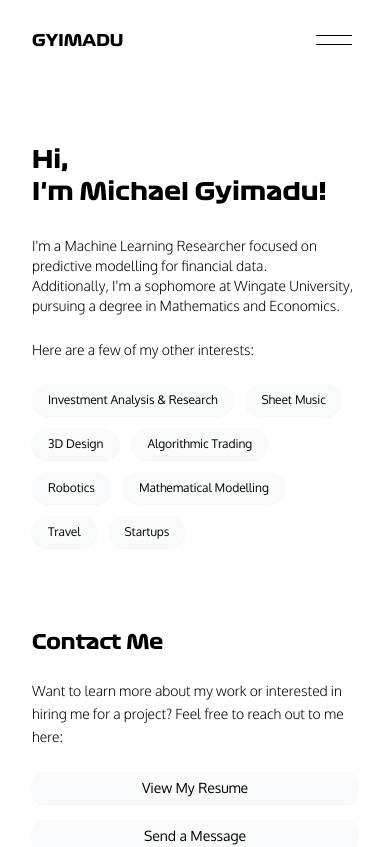
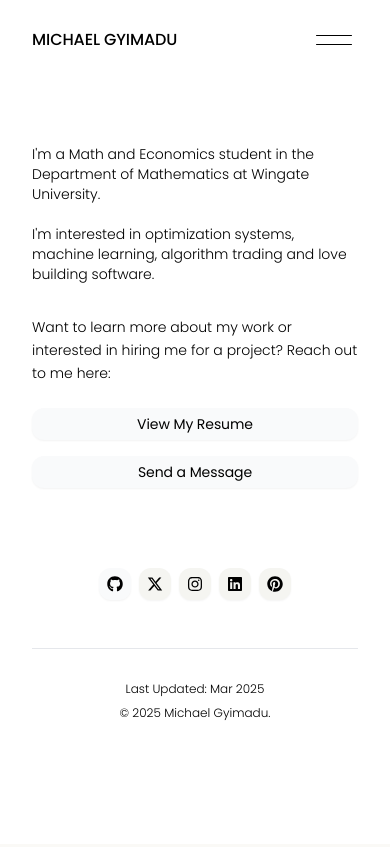
Before and after one commit to gyimadu/portfolio, a Next.js app: page / in a window 390 px wide. Shown: the top 847 px of the page. Built offline with nearby package versions, Linux system fonts and the light colour scheme.

Commit message:
revamped the page, changed hero info to something simple; hide header navigation menu on both mobile on desktop; removed contact and publication sections on homepage

```diff
--- a/src/app/contact/page.tsx
+++ b/src/app/contact/page.tsx
@@ -8,12 +8,12 @@ export default function Contact() {
   return (
     <div className="min-h-screen bg-white">
       <Header />
-      <main className="max-w-4xl mx-auto px-8 sm:px-4 py-16">
+      <main className="max-w-3xl mx-auto px-8 sm:px-4 py-16">
         <section className="mb-20">
           <div className="flex flex-col lg:flex-row lg:gap-16 lg:items-start">
             {/* Left column - 20% */}
             <div className="mb-8 lg:mb-0 lg:w-1/4 lg:sticky lg:top-24">
-              <div className="font-medium font-f1 text-xl sm:text-2xl lg:text-2xl text-black">Get In Touch With Me!</div>
+              <div className="font-medium text-xl sm:text-2xl lg:text-2xl text-black">Get In Touch With Me!</div>
             </div>
 
             {/* Right column - 80% */}
--- a/src/app/layout.tsx
+++ b/src/app/layout.tsx
@@ -1,14 +1,21 @@
 import type { Metadata } from "next";
 import { Analytics } from "@vercel/analytics/react"
 import { Oxygen } from "next/font/google";
+import { Poppins } from "next/font/google";
 import "./globals.css";
 import localfont from 'next/font/local';
 
-{/*const poppins = Poppins({
+const poppins = Poppins({
   subsets: ["latin"],
   weight: ['300', '400', '500', '600', '700'],
   variable: '--font-poppins',
-})*/}
+})
+
+const montserrat = {
+  subsets: ["latin"],
+  weight: ["300", "400", "500", "600", "700"],
+  variable: "--font-montserrat"
+}
 
 const f1Atomic = localfont({
   src: './fonts/f1_atomic.woff2',
@@ -63,7 +70,7 @@ export default function RootLayout({
   children: React.ReactNode
 }) {
   return (
-    <html lang="en" className={`${f1Atomic.variable} ${oxygen.variable}`}>
+    <html lang="en" className={`${f1Atomic.variable} ${poppins.variable}`}>
       <body className="antialiased font-light">
         {children}
         <Analytics />
--- a/src/app/page.tsx
+++ b/src/app/page.tsx
@@ -20,18 +20,16 @@ export default function Home() {
   return (
     <div className="min-h-screen bg-white">
       <Header />
-      <main className="max-w-4xl mx-auto px-8 sm:px-4 py-16">
+      <main className="max-w-3xl mx-auto px-8 sm:px-4 py-16">
         <section className="mb-12">
-          <div className="mb-10">
+          <div className="mb-2">
             <div className="flex flex-col lg:flex-col lg:gap-10">
               <div className='flex flex-col justify-center lg:pt-10 mb-6'>
-                <div className='font-f1 text-2xl sm:text-3xl lg:text-3xl mb-7'>Hi,<br></br>I&apos;m Michael Gyimadu!</div>
-                <div className='text-sm sm:text-lg lg:text-base'>I&apos;m a Machine Learning Researcher focused on predictive modelling for financial data.
-                    <br />Additionally, I&apos;m a sophomore at Wingate University, pursuing a degree in Mathematics and Economics.<br />
+                <div className='text-sm sm:text-lg lg:text-base'>I'm a Math and Economics student in the Department of Mathematics at Wingate University. <br /><br />I'm interested in optimization systems, machine learning, algorithm trading and love building software.
                 </div>
               </div>
 
-              <div className="mb-10">
+              {/*<div className="mb-10">
                   <div className="text-black text-sm sm:text-lg lg:text-base mb-6 text-left lg:text-left">
                     Here are a few of my other interests:
                   </div>
@@ -45,17 +43,16 @@ export default function Home() {
                       </span>
                     ))}
                   </div>
-              </div>
+              </div>*/}
             </div>
           </div>
 
           <div className="mb-10">
-            <div className="text-xl font-medium sm:text-2xl lg:text-xl mb-6 font-f1 text-black">Contact Me</div>
             <div className="text-black text-sm sm:text-lg lg:text-base leading-relaxed mb-6">
-              Want to learn more about my work or interested in hiring me for a project? Feel free to reach out to me here:
+              Want to learn more about my work or interested in hiring me for a project? Reach out to me here:
             </div>
 
-            <div className="flex flex-col sm:flex-row sm:space-x-4 space-y-4 sm:space-y-0 mb-4">
+            <div className="flex flex-col sm:flex-row justify-center sm:space-x-4 space-y-4 sm:space-y-0 mb-20">
               <a
                 href="/resume.pdf"
                 target='_blank'
@@ -120,12 +117,12 @@ export default function Home() {
           </div>
         </section>
 
-        <section className="mb-28 lg:mb-28">
+        {/*<section className="mb-28 lg:mb-28">
           <div className="text-xl font-f1 font-medium sm:text-2xl lg:text-xl text-black mb-8">Publications?</div>
           <div className="text-black text-sm sm:text-lg lg:text-base leading-relaxed mb-6">
             Updates coming soon...
           </div>
-        </section>
+        </section>*/}
 
         <footer className="text-center border-t sm:border-t-0 border-gray-200 pt-8 text-black text-xs pb-8">
           <div className="mb-2">Last Updated: Mar 2025</div>
--- a/src/components/Header.tsx
+++ b/src/components/Header.tsx
@@ -8,13 +8,13 @@ export default function Header() {
 
   return (
     <header className="bg-white sticky top-0 z-50 ">
-      <div className="max-w-5xl mx-auto px-8 sm:px-4 py-4 lg:pt-14">
+      <div className="max-w-3xl mx-auto px-8 sm:px-4 py-4 lg:pt-14">
         <nav className="flex justify-between items-center">
-          <Link href="/" className="text-base sm:text-lg lg:text-xl text-black hover:text-gray-600 font-f1 transition-colors font-normal">
-            GYIMADU
+          <Link href="/" className="text-base sm:text-lg lg:text-xl text-black hover:text-gray-600 transition-colors font-medium">
+            MICHAEL GYIMADU
           </Link>
 
-          <div className="hidden md:flex items-center space-x-8">
+          <div className="hidden sm:hidden lg:hidden md:flex items-center space-x-8">
             <Link
               href="/"
               className={`text-base hover:text-gray-600 transition-colors ${pathname === '/' ? 'text-black font-light underline underline-offset-4 decoration-1' : 'text-gray-500'}`}
```
